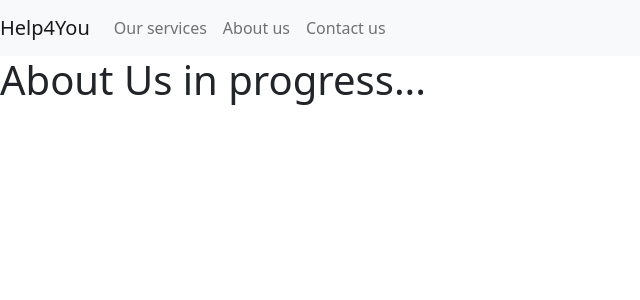
After one commit to systenconti/Help4YouAPP, a Django app: page /about/ in a window 1280 px wide. The commit adds this page. Shown: the top 300 px of the page, without its empty margins (0-640 px from the left). Run offline with Django 4.2, Linux system fonts and the light colour scheme; some libraries are stand-ins or nearby versions.

Commit message:
Create sample templates and populate navbar with urls

```diff
--- /dev/null
+++ b/rentservice/templates/about.html
@@ -0,0 +1,5 @@
+{% extends 'base.html' %}
+
+{% block content %}
+<h1>About Us in progress...</h1>
+{% endblock %}
--- a/rentservice/templates/base.html
+++ b/rentservice/templates/base.html
@@ -20,13 +20,13 @@
         <div class="collapse navbar-collapse" id="navbarNav">
             <ul class="navbar-nav">
                 <li class="nav-item active">
-                    <a class="nav-link" href="#">Our services</a>
+                    <a class="nav-link" href="{% url 'services' %}">Our services</a>
                 </li>
                 <li class="nav-item">
-                    <a class="nav-link" href="#">About us</a>
+                    <a class="nav-link" href="{% url 'about' %}">About us</a>
                 </li>
                 <li class="nav-item">
-                    <a class="nav-link" href="#">Contact us</a>
+                    <a class="nav-link" href="{% url 'contact' %}">Contact us</a>
                 </li>
             </ul>
         </div>
--- /dev/null
+++ b/rentservice/templates/contact.html
@@ -0,0 +1,5 @@
+{% extends 'base.html' %}
+
+{% block content %}
+<h1>Contact Us in progress...</h1>
+{% endblock %}
--- /dev/null
+++ b/rentservice/templates/services.html
@@ -0,0 +1,5 @@
+{% extends 'base.html' %}
+
+{% block content %}
+<h1>Our services in progress...</h1>
+{% endblock %}
--- a/rentservice/urls.py
+++ b/rentservice/urls.py
@@ -8,4 +8,7 @@ urlpatterns = [
         views.get_services_view,
         name="get_services",
     ),
+    path("services/", views.services_view, name="services"),
+    path("about/", views.about_view, name="about"),
+    path("contact/", views.contact_view, name="contact"),
 ]
--- a/rentservice/views.py
+++ b/rentservice/views.py
@@ -16,3 +16,15 @@ def get_services_view(request, profession_id):
     ]
     data = {"services": services_list}
     return JsonResponse(data)
+
+
+def about_view(request):
+    return render(request, "about.html")
+
+
+def contact_view(request):
+    return render(request, "contact.html")
+
+
+def services_view(request):
+    return render(request, "services.html")
```
